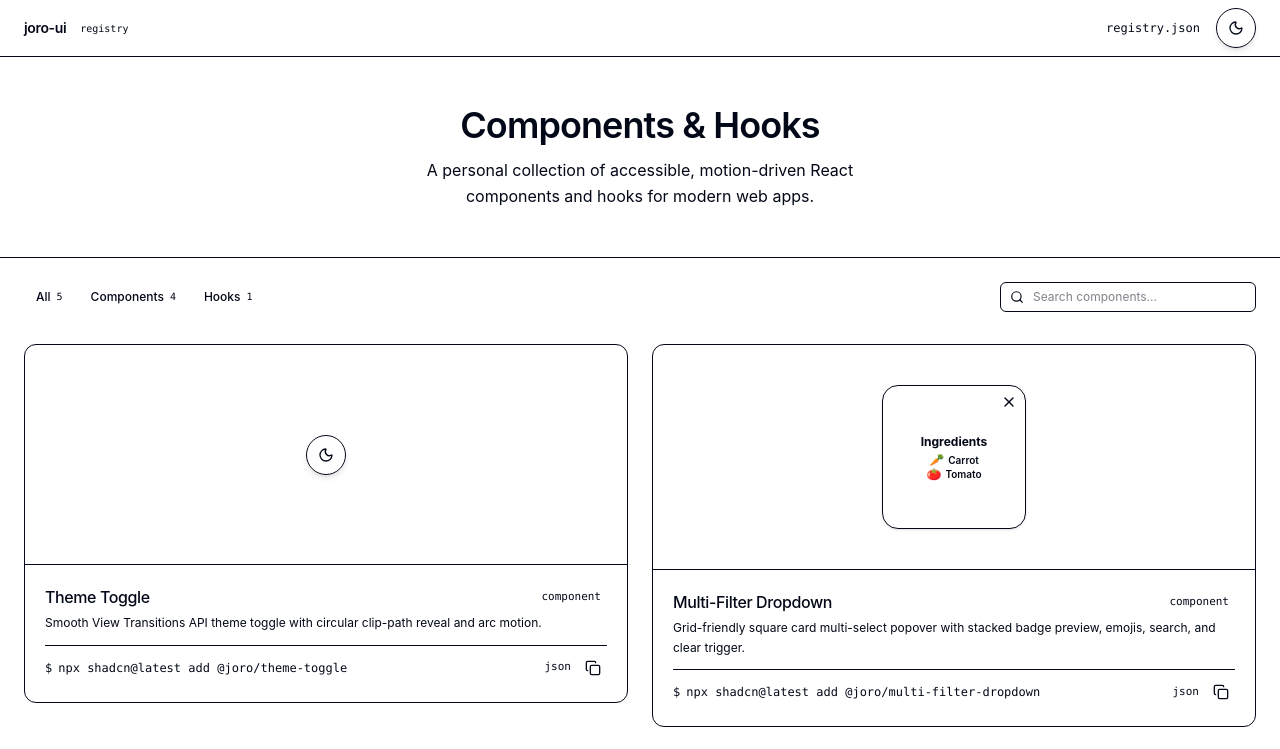
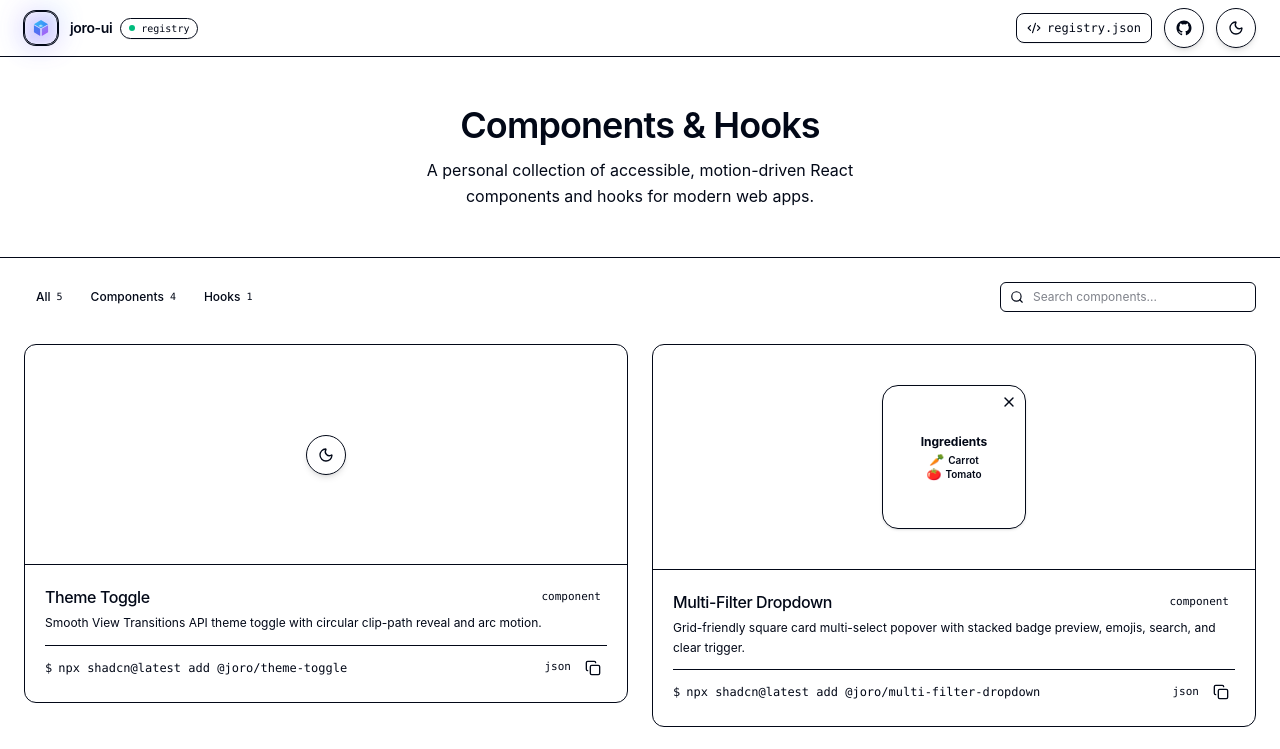
Before and after one commit to jorotodorovv/ui-catalog, a Next.js app: page / in a window 1280 px wide. Shown: the top 749 px of the page. Built offline with nearby package versions, Linux system fonts and the light colour scheme.

Commit message:
feat(header): polish brand identity, navigation actions, and scroll styling

```diff
--- /dev/null
+++ b/src/components/catalog/brand-logo.tsx
@@ -0,0 +1,110 @@
+import React, { useId } from "react";
+
+interface BrandLogoProps {
+  className?: string;
+  size?: number;
+}
+
+export function BrandLogo({ className = "", size = 36 }: BrandLogoProps) {
+  const id = useId();
+  const topGradId = `${id}-top`;
+  const leftGradId = `${id}-left`;
+  const rightGradId = `${id}-right`;
+  const coreGradId = `${id}-core`;
+
+  return (
+    <div className={`relative flex items-center justify-center ${className}`}>
+      {/* Outer ambient glow */}
+      <div className="absolute -inset-1 rounded-xl bg-gradient-to-tr from-blue-600/35 via-violet-500/25 to-sky-400/35 blur-md opacity-70 group-hover:opacity-100 group-hover:blur-lg transition-all duration-300" />
+
+      {/* Badge surface */}
+      <div
+        className="relative rounded-xl bg-background/90 dark:bg-card/90 border border-border/80 dark:border-border/50 shadow-xs ring-1 ring-border/20 backdrop-blur-xs flex items-center justify-center transition-all duration-300 group-hover:scale-105 group-hover:border-primary/50 overflow-hidden"
+        style={{ width: size, height: size }}
+      >
+        {/* Subtle top-light highlight */}
+        <div className="absolute inset-0 bg-gradient-to-br from-white/20 via-transparent to-transparent pointer-events-none" />
+
+        {/* Custom Geometric SVG logo mark */}
+        <svg
+          viewBox="0 0 24 24"
+          fill="none"
+          xmlns="http://www.w3.org/2000/svg"
+          className="size-5 relative z-10"
+          aria-hidden="true"
+        >
+          <defs>
+            <linearGradient
+              id={topGradId}
+              x1="3.5"
+              y1="2.5"
+              x2="20.5"
+              y2="12.3"
+              gradientUnits="userSpaceOnUse"
+            >
+              <stop stopColor="#38bdf8" />
+              <stop offset="1" stopColor="#3b82f6" />
+            </linearGradient>
+            <linearGradient
+              id={leftGradId}
+              x1="3.5"
+              y1="8.7"
+              x2="11"
+              y2="21.5"
+              gradientUnits="userSpaceOnUse"
+            >
+              <stop stopColor="#3b82f6" />
+              <stop offset="1" stopColor="#6366f1" />
+            </linearGradient>
+            <linearGradient
+              id={rightGradId}
+              x1="13"
+              y1="8.7"
+              x2="20.5"
+              y2="21.5"
+              gradientUnits="userSpaceOnUse"
+            >
+              <stop stopColor="#818cf8" />
+              <stop offset="1" stopColor="#a855f7" />
+            </linearGradient>
+            <linearGradient
+              id={coreGradId}
+              x1="9"
+              y1="8"
+              x2="15"
+              y2="12"
+              gradientUnits="userSpaceOnUse"
+            >
+              <stop stopColor="#ffffff" stopOpacity="0.95" />
+              <stop offset="1" stopColor="#38bdf8" stopOpacity="0.85" />
+            </linearGradient>
+          </defs>
+
+          {/* Top isometric facet */}
+          <path
+            d="M12 2.5L20.5 7.4L12 12.3L3.5 7.4L12 2.5Z"
+            fill={`url(#${topGradId})`}
+          />
+
+          {/* Left isometric facet (J-stem) */}
+          <path
+            d="M3.5 8.7L11 13V21.5L3.5 17.2V8.7Z"
+            fill={`url(#${leftGradId})`}
+          />
+
+          {/* Right isometric facet (U-wing) */}
+          <path
+            d="M13 13L20.5 8.7V17.2L13 21.5V13Z"
+            fill={`url(#${rightGradId})`}
+          />
+
+          {/* Core luminous prism accent */}
+          <path
+            d="M12 7.8L15 9.5L12 11.2L9 9.5L12 7.8Z"
+            fill={`url(#${coreGradId})`}
+          />
+        </svg>
+      </div>
+    </div>
+  );
+}
--- a/src/components/catalog/catalog-footer.tsx
+++ b/src/components/catalog/catalog-footer.tsx
@@ -1,12 +1,24 @@
 import React from "react";
-import { REGISTRY_NAME } from "@/lib/catalog";
+import Link from "next/link";
+import { REGISTRY_NAME, GITHUB_REPO_URL } from "@/lib/catalog";
 
 export function CatalogFooter() {
   return (
     <footer className="border-t border-border/40 py-6 px-6 text-xs text-muted-foreground">
       <div className="max-w-7xl mx-auto flex flex-col sm:flex-row items-center justify-between gap-3">
         <span>{REGISTRY_NAME} — Personal UI registry</span>
-        <span>Built with Next.js, Tailwind CSS & Radix UI</span>
+        <div className="flex items-center gap-4">
+          <Link
+            href={GITHUB_REPO_URL}
+            target="_blank"
+            rel="noreferrer"
+            className="hover:text-foreground transition-colors"
+          >
+            GitHub
+          </Link>
+          <span className="text-border">•</span>
+          <span>Built with Next.js, Tailwind CSS & Radix UI</span>
+        </div>
       </div>
     </footer>
   );
--- a/src/components/catalog/catalog-header.tsx
+++ b/src/components/catalog/catalog-header.tsx
@@ -1,38 +1,99 @@
 "use client";
 
-import React from "react";
+import React, { useState, useEffect } from "react";
 import Link from "next/link";
+import { Code2 } from "lucide-react";
 import { ThemeToggle } from "@/registry/theme-toggle";
 import { useScrollDirection } from "@/registry/use-scroll-direction/use-scroll-direction";
-import { REGISTRY_NAME } from "@/lib/catalog";
+import { REGISTRY_NAME, GITHUB_REPO_URL } from "@/lib/catalog";
+import { BrandLogo } from "./brand-logo";
+
+function GithubIcon({ className }: { className?: string }) {
+  return (
+    <svg
+      viewBox="0 0 24 24"
+      fill="currentColor"
+      className={className}
+      aria-hidden="true"
+    >
+      <path
+        fillRule="evenodd"
+        clipRule="evenodd"
+        d="M12 2C6.477 2 2 6.484 2 12.017c0 4.425 2.865 8.18 6.839 9.504.5.092.682-.217.682-.483 0-.237-.008-.868-.013-1.703-2.782.605-3.369-1.343-3.369-1.343-.454-1.158-1.11-1.466-1.11-1.466-.908-.62.069-.608.069-.608 1.003.07 1.53 1.032 1.53 1.032.892 1.53 2.341 1.088 2.91.832.092-.647.35-1.088.636-1.338-2.22-.253-4.555-1.113-4.555-4.951 0-1.093.39-1.988 1.029-2.688-.103-.253-.446-1.272.098-2.65 0 0 .84-.27 2.75 1.026A9.564 9.564 0 0112 6.844c.85.004 1.705.115 2.504.337 1.909-1.296 2.747-1.027 2.747-1.027.546 1.379.202 2.398.1 2.651.64.7 1.028 1.595 1.028 2.688 0 3.848-2.339 4.695-4.566 4.943.359.309.678.92.678 1.855 0 1.338-.012 2.419-.012 2.747 0 .268.18.58.688.482A10.019 10.019 0 0022 12.017C22 6.484 17.522 2 12 2z"
+      />
+    </svg>
+  );
+}
 
 export function CatalogHeader() {
   const isHeaderVisible = useScrollDirection();
+  const [isScrolled, setIsScrolled] = useState(false);
+
+  useEffect(() => {
+    const handleScroll = () => {
+      setIsScrolled(window.scrollY > 8);
+    };
+
+    handleScroll();
+    window.addEventListener("scroll", handleScroll, { passive: true });
+    return () => window.removeEventListener("scroll", handleScroll);
+  }, []);
 
   return (
     <header
-      className={`sticky top-0 z-40 w-full border-b border-border/40 bg-background/80 backdrop-blur-md transition-transform duration-300 ${
+      className={`sticky top-0 z-40 w-full transition-all duration-300 ${
         isHeaderVisible ? "translate-y-0" : "-translate-y-full"
+      } ${
+        isScrolled
+          ? "border-b border-border/50 bg-background/80 backdrop-blur-xl shadow-[0_4px_20px_-4px_rgba(0,0,0,0.05)] dark:shadow-[0_4px_20px_-4px_rgba(0,0,0,0.3)] supports-[backdrop-filter]:bg-background/70"
+          : "border-b border-border/20 bg-background/50 backdrop-blur-md"
       }`}
     >
       <div className="max-w-7xl mx-auto px-6 h-14 flex items-center justify-between">
+        {/* Brand Logo & Title */}
+        <Link
+          href="/"
+          className="flex items-center gap-3 group focus-visible:outline-hidden focus-visible:ring-2 focus-visible:ring-ring rounded-lg py-1 px-1 -ml-1 transition-transform"
+          aria-label={`${REGISTRY_NAME} home`}
+        >
+          <BrandLogo size={34} />
           <div className="flex items-center gap-2">
-          <span className="font-semibold tracking-tight text-sm text-foreground">
+            <span className="font-semibold tracking-tight text-sm text-foreground group-hover:text-primary transition-colors">
               {REGISTRY_NAME}
             </span>
-          <span className="text-[10px] font-mono px-1.5 py-0.5 rounded bg-muted text-muted-foreground">
+            <span className="inline-flex items-center gap-1.5 text-[10px] font-mono font-medium px-2 py-0.5 rounded-full border border-border/60 bg-muted/60 text-muted-foreground shadow-2xs">
+              <span className="relative flex h-1.5 w-1.5">
+                <span className="animate-ping absolute inline-flex h-full w-full rounded-full bg-emerald-400 opacity-75" />
+                <span className="relative inline-flex rounded-full h-1.5 w-1.5 bg-emerald-500 dark:bg-emerald-400" />
+              </span>
               registry
             </span>
           </div>
+        </Link>
 
-        <div className="flex items-center gap-4">
+        {/* Header Actions */}
+        <div className="flex items-center gap-2 sm:gap-3">
           <Link
             href="/r/index.json"
             target="_blank"
-            className="text-xs text-muted-foreground hover:text-foreground transition-colors font-mono"
+            className="hidden sm:inline-flex items-center gap-1.5 text-xs text-muted-foreground hover:text-foreground transition-all font-mono px-2.5 py-1.5 rounded-lg border border-border/40 hover:border-border/80 bg-muted/30 hover:bg-muted/70 shadow-2xs group"
+            title="View registry schema JSON"
           >
-            registry.json
+            <Code2 className="size-3.5 text-muted-foreground group-hover:text-primary transition-colors" />
+            <span>registry.json</span>
           </Link>
+
+          <Link
+            href={GITHUB_REPO_URL}
+            target="_blank"
+            rel="noreferrer"
+            aria-label="GitHub Repository"
+            title="View on GitHub"
+            className="h-10 w-10 rounded-full hover:bg-secondary border border-border/30 shadow-md flex items-center justify-center active:scale-95 transition-all text-muted-foreground hover:text-foreground relative group"
+          >
+            <GithubIcon className="size-4.5 transition-transform group-hover:scale-110" />
+          </Link>
+
           <ThemeToggle />
         </div>
       </div>
--- a/src/lib/catalog.ts
+++ b/src/lib/catalog.ts
@@ -72,3 +72,4 @@ export const CATALOG_ITEMS: CatalogItem[] = registryData.items.map((item) => {
 
 export const REGISTRY_NAME = registryData.name;
 export const REGISTRY_HOMEPAGE = registryData.homepage;
+export const GITHUB_REPO_URL = "https://github.com/jorotodorovv/ui-catalog";
```
Lines whose indentation alone changed are shown as unchanged.
